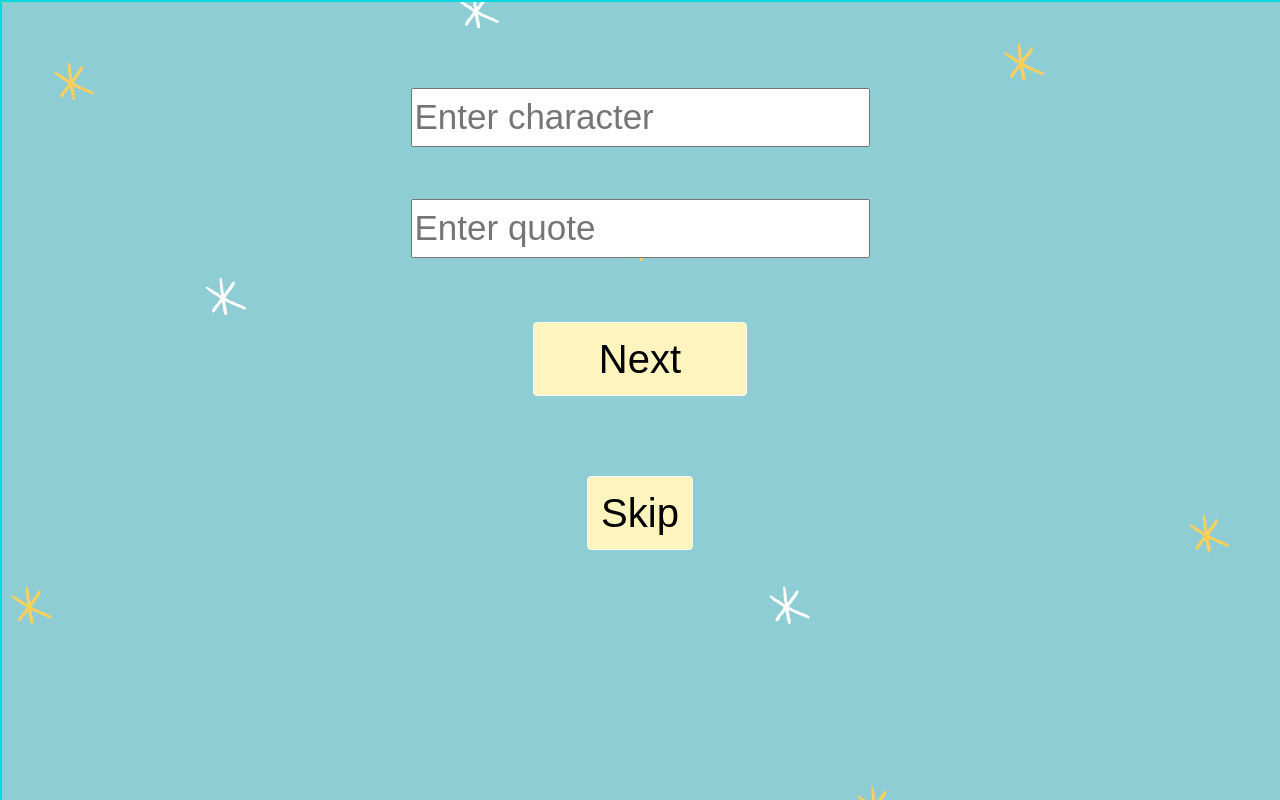
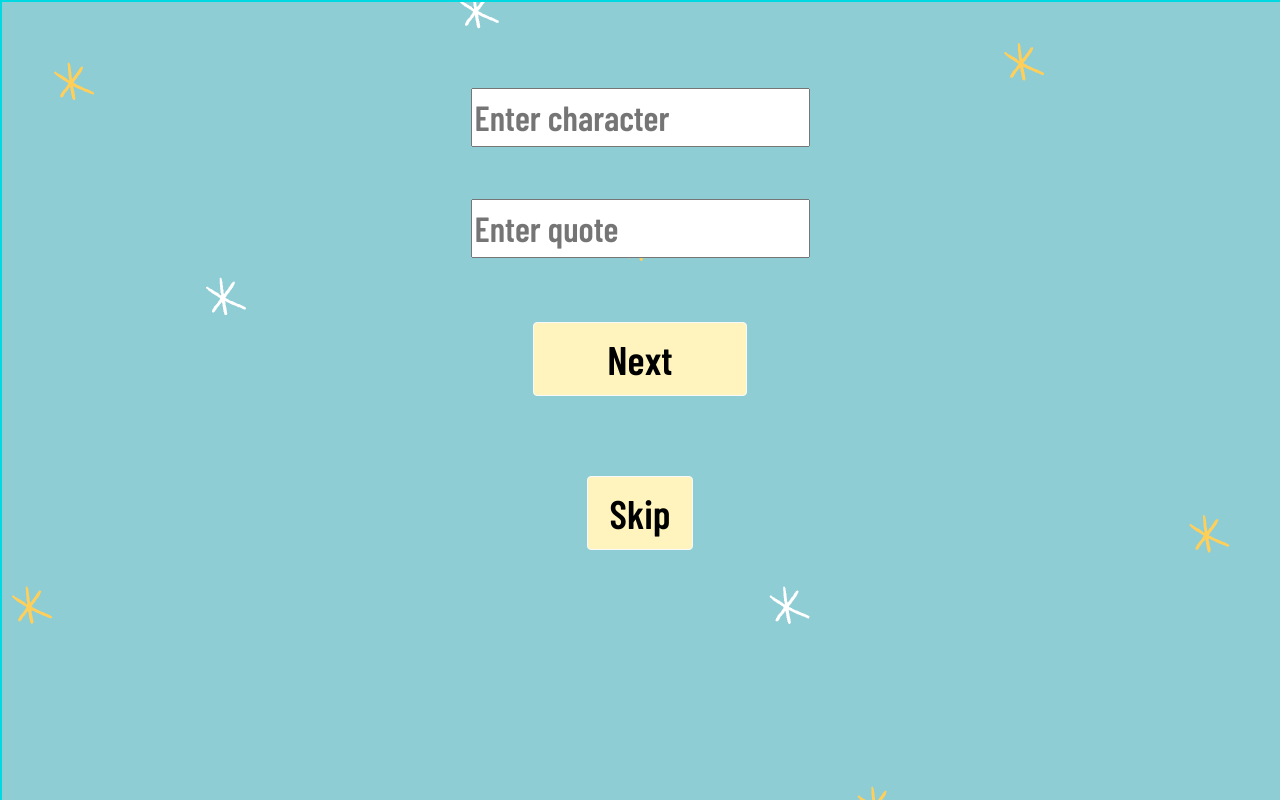
Before and after one commit to partyzl/bookstack, a React (Create React App) app in the folder client/: page /profilesetup in a window 1280 px wide. Built offline with nearby package versions, Linux system fonts and the light colour scheme; a web font is replaced by a local one.

Commit message:
changed font because Parth didn't like the other one

```diff
--- a/client/src/App.css
+++ b/client/src/App.css
@@ -9,7 +9,7 @@
   background-position: center;
   background-repeat: no-repeat;
   background-size: cover;
-  font-family: karumbi, sans-serif;
+  font-family: "Barlow Condensed", sans-serif;
   font-style: normal;
   font-weight: 400;
   font-size: 35px;
```
